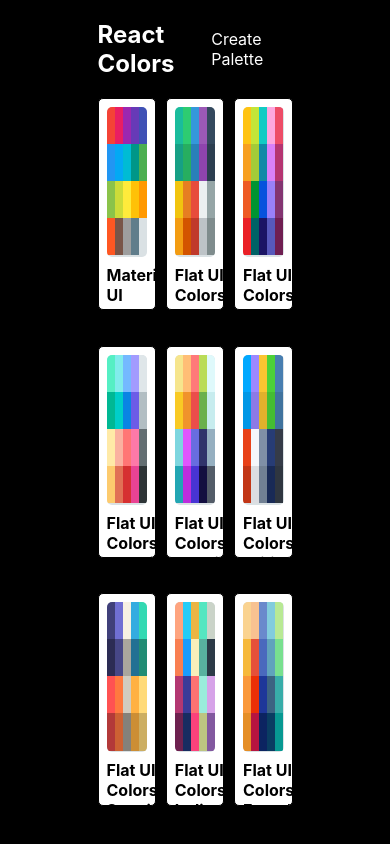
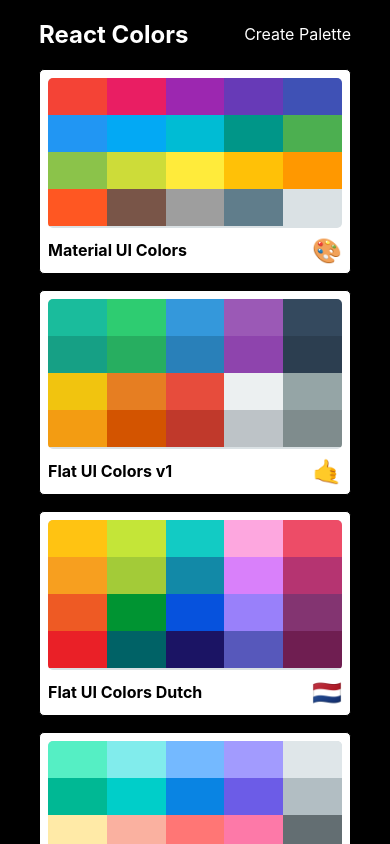
Before and after one commit to Vainakh/Colors_App, a React (Create React App) app: page / in a window 390 px wide. Shown: the top 844 px of the page. Built offline with nearby package versions, Linux system fonts and the light colour scheme.

Commit message:
Make palette list responsive

```diff
--- a/src/styles/PaletteListStyles.js
+++ b/src/styles/PaletteListStyles.js
@@ -1,3 +1,5 @@
+import sizes from './sizes';
+
 export default {
   root: {
     backgroundColor: "black",
@@ -11,7 +13,10 @@
     display: "flex",
     alignItems: "flex-start",
     flexDirection: "column",
-    flexWrap: "wrap"
+    flexWrap: "wrap",
+    [sizes.down('xl')] : {
+      width: '80%'
+    }
   },
   nav: {
     display: "flex",
@@ -29,6 +34,13 @@
     width: "100%",
     display: "grid",
     gridTemplateColumns: "repeat(3, 30%)",
-    gridGap: "5%"
+    gridGap: "2.5rem",
+    [sizes.down('sm')]: {
+      gridTemplateColumns: "repeat(2, 50%)"
+    },
+    [sizes.down('xs')]: {
+      gridTemplateColumns: "repeat(1, 100%)",
+      gridGap: "1rem"
+    }
   }
 }
--- a/src/styles/sizes.js
+++ b/src/styles/sizes.js
@@ -8,7 +8,8 @@
         xs: "575.98px",
         sm: "767.98px",
         md: "991.98px",
-        lg: "1199.98px"
+        lg: "1199.98px",
+        xl: "1600px"
       }
       return `@media (max-width: ${sizes[size]})`
   }
```
